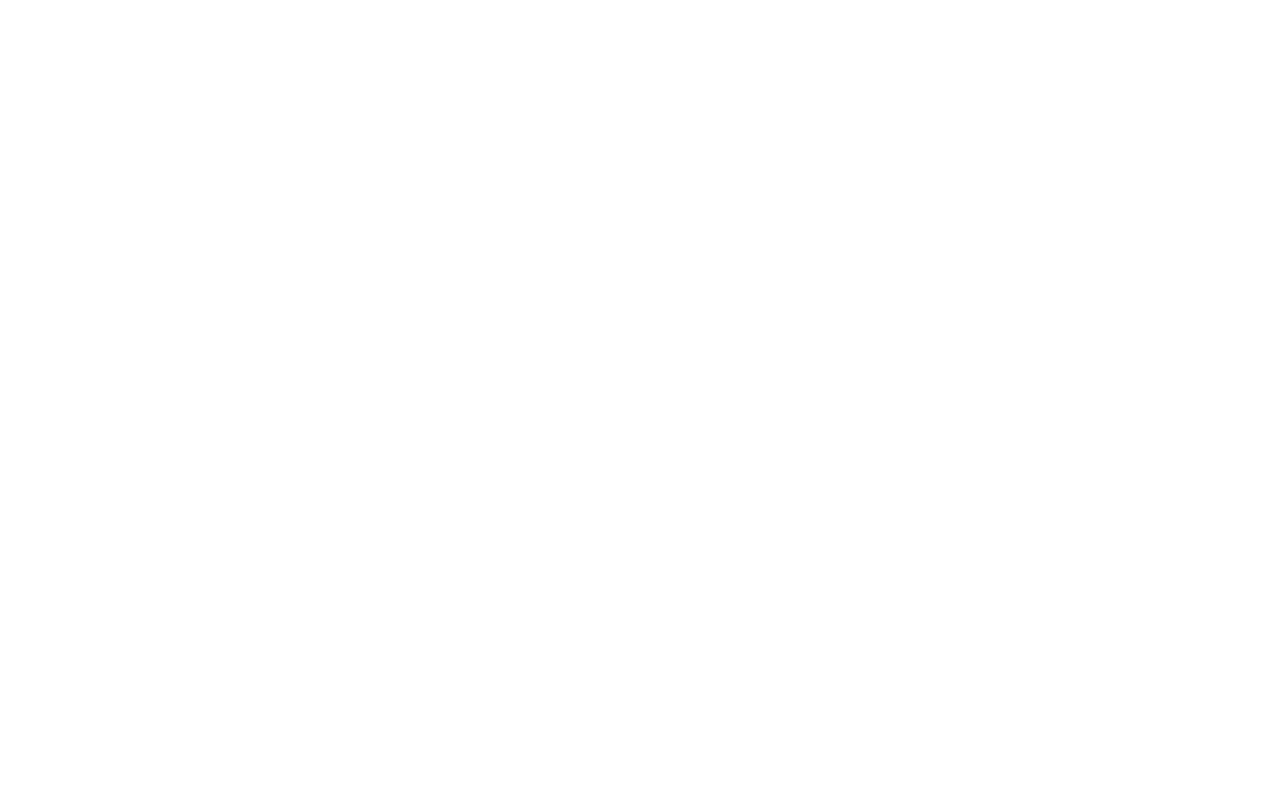
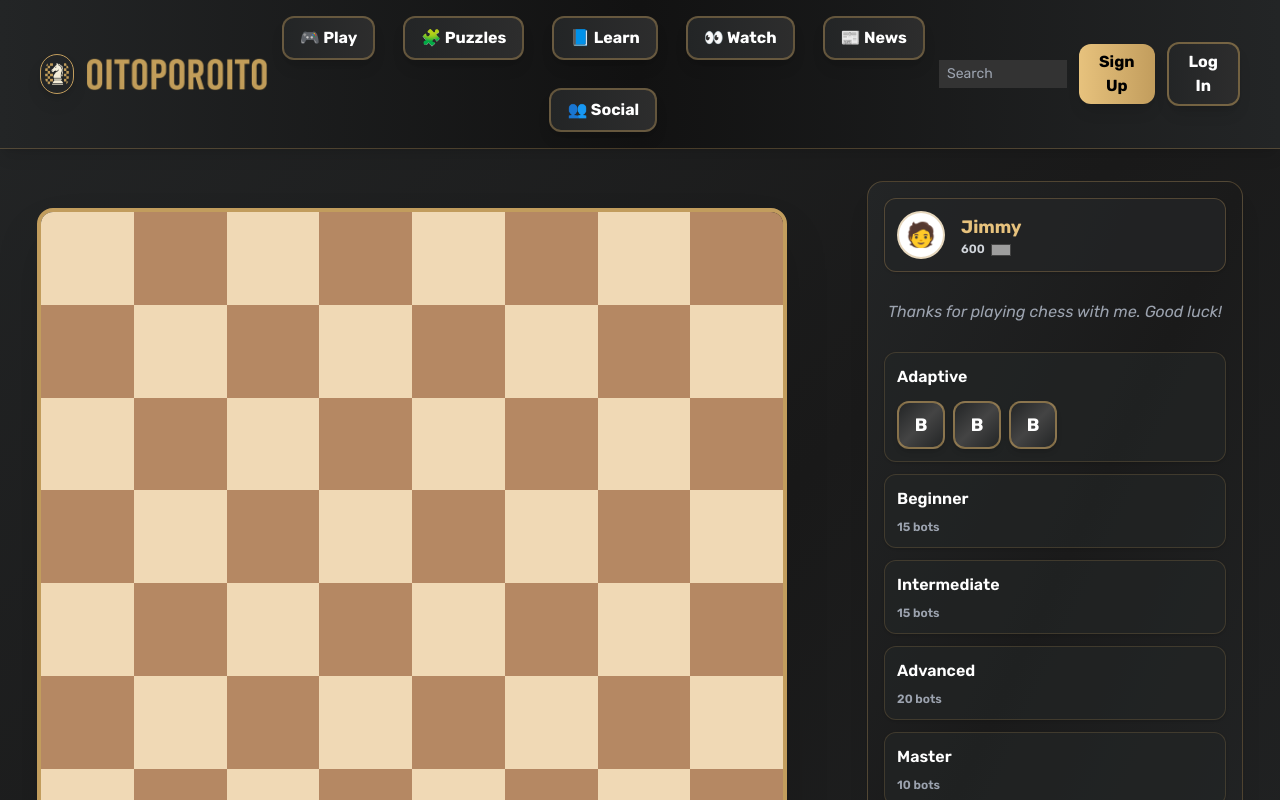
Before and after one commit to isranetoo/OitoPorOito, a React (Vite) app: page /play-computer in a window 1280 px wide. Before the commit this address had no page. Shown: the top 800 px of the page. Built offline with nearby package versions, Linux system fonts and the light colour scheme; grey boxes are pictures that could not be loaded.

Commit message:
[FEAT] Implement PlayComputer page with chess board and bot selection; add routing and components for gameplay

```diff
--- a/src/AppRoutes.jsx
+++ b/src/AppRoutes.jsx
@@ -6,6 +6,7 @@
 import Login from './pages/Login';
 import Signup from './pages/Signup';
 import RatingsPlayers from './pages/RatingsPlayers';
+import PlayComputer from './pages/PlayComputer';
 
 export default function AppRoutes() {
   return (
@@ -15,6 +16,7 @@
         <Route path="/login" element={<Login />} />
         <Route path="/signup" element={<Signup />} />
         <Route path='/ratings-players' element={<RatingsPlayers />} />
+        <Route path='/play-computer' element={<PlayComputer />} />
       </Routes>
     </BrowserRouter>
   );
--- a/src/components/ChessBoardWithCTA.jsx
+++ b/src/components/ChessBoardWithCTA.jsx
@@ -1,4 +1,5 @@
 import React, { useEffect, useState } from "react";
+import { Link } from "react-router-dom";
 import { motion, AnimatePresence } from "framer-motion";
 
 export default function ChessBoardWithCTA() {
@@ -100,9 +101,12 @@
         <button className="w-full bg-gradient-to-r from-[#e7c27d] to-[#c29d5d] text-black py-2.5 rounded-xl text-lg font-bold mb-3 shadow-lg hover:from-[#ffe7b3] hover:to-[#e7c27d] hover:scale-105 transition-all duration-200 focus:outline-none focus:ring-2 focus:ring-[#c29d5d]">
           ▶ Play Online
         </button>
-        <button className="w-full bg-gradient-to-r from-[#232526] to-[#2d2d2d] text-white py-2.5 rounded-xl text-lg font-bold shadow-lg border-2 border-[#c29d5d]/50 hover:from-[#444] hover:to-[#232526] hover:text-[#c29d5d] hover:scale-105 transition-all duration-200 focus:outline-none focus:ring-2 focus:ring-[#c29d5d]">
+        <Link
+          to="/play-computer"
+          className="w-full bg-gradient-to-r from-[#232526] to-[#2d2d2d] text-white py-2.5 rounded-xl text-lg font-bold shadow-lg border-2 border-[#c29d5d]/50 hover:from-[#444] hover:to-[#232526] hover:text-[#c29d5d] hover:scale-105 transition-all duration-200 focus:outline-none focus:ring-2 focus:ring-[#c29d5d] flex items-center justify-center text-center"
+        >
           🤖 Play Computer
-        </button>
+        </Link>
       </motion.section>
     </div>
   );
--- /dev/null
+++ b/src/components/PlayComputer/BotCard.jsx
@@ -0,0 +1,12 @@
+import React from "react";
+
+export default function BotCard({ name }) {
+  return (
+    <div
+      className="w-12 h-12 rounded-xl bg-gradient-to-br from-[#232526] via-[#444] to-[#232526] border-2 border-[#c29d5d]/60 flex items-center justify-center text-white text-lg font-bold shadow-md hover:scale-105 hover:border-[#e7c27d] transition-all duration-200 cursor-pointer select-none"
+      title={name}
+    >
+      {name.charAt(0)}
+    </div>
+  );
+}
--- /dev/null
+++ b/src/components/PlayComputer/BotSidebar.jsx
@@ -0,0 +1,75 @@
+
+import React from "react";
+import BotCard from "./BotCard";
+
+// Função para converter emoji de bandeira para código de país (ex: 🇺🇸 -> us)
+function flagEmojiToCode(flag) {
+  if (!flag) return '';
+  // Unicode offset for regional indicator symbols
+  const codePoints = Array.from(flag, c => c.codePointAt(0) - 0x1F1E6 + 0x61);
+  return String.fromCharCode(...codePoints);
+}
+
+const getFlagUrl = (flag) => {
+  const code = flagEmojiToCode(flag);
+  return code ? `https://flagcdn.com/w40/${code}.png` : '';
+};
+
+const bots = [
+  { name: "Jimmy", rating: 600, flag: "🇺🇸", message: "Thanks for playing chess with me. Good luck!" },
+  { name: "Adaptive", bots: ["Bot 1", "Bot 2", "Bot 3"] },
+  { name: "Beginner", count: 15 },
+  { name: "Intermediate", count: 15 },
+  { name: "Advanced", count: 20 },
+  { name: "Master", count: 10 },
+  { name: "Athletes", count: 12 },
+];
+
+export default function BotSidebar() {
+  return (
+    <div className="space-y-7 text-sm bg-gradient-to-br from-[#232526] via-[#1a1a1a] to-[#232526] rounded-2xl border border-[#c29d5d]/30 p-4 shadow-xl">
+      {/* Destaque principal */}
+      <div className="flex items-center gap-4 bg-[#232526]/80 rounded-xl p-3 border border-[#c29d5d]/30 shadow">
+        <div className="w-12 h-12 rounded-full bg-white flex items-center justify-center border-2 border-[#c29d5d]/40 overflow-hidden">
+          <span className="text-black text-2xl font-bold">🧑</span>
+        </div>
+        <div>
+          <div className="font-bold text-lg text-[#e7c27d]">{bots[0].name}</div>
+          <div className="text-xs text-gray-300 font-semibold">{bots[0].rating} {bots[0].flag && (
+            <img
+              src={getFlagUrl(bots[0].flag)}
+              alt={bots[0].flag}
+              className="inline-block w-5 h-3 ml-1 object-cover rounded-sm border border-[#444] bg-[#232526] align-middle"
+              title={bots[0].flag}
+              draggable={false}
+            />
+          )}</div>
+        </div>
+      </div>
+      <p className="text-gray-400 text-base italic px-1">Thanks for playing chess with me. Good luck!</p>
+
+      {/* Lista de categorias */}
+      <div className="space-y-3">
+        {bots.slice(1).map((bot, idx) => (
+          <div key={idx} className="bg-[#232526]/70 border border-[#c29d5d]/20 p-3 rounded-xl shadow flex flex-col gap-2">
+            <div className="font-semibold text-white text-base">{bot.name}</div>
+            {bot.bots && (
+              <div className="flex gap-2 mt-1">
+                {bot.bots.map((b, i) => (
+                  <BotCard key={i} name={b} />
+                ))}
+              </div>
+            )}
+            {bot.count && (
+              <div className="text-gray-400 text-xs font-semibold">{bot.count} bots</div>
+            )}
+          </div>
+        ))}
+      </div>
+
+      <button className="w-full mt-4 bg-gradient-to-r from-[#e7c27d] to-[#c29d5d] text-black py-2.5 rounded-xl text-lg font-bold shadow-lg hover:from-[#ffe7b3] hover:to-[#e7c27d] hover:scale-105 transition-all duration-200 focus:outline-none focus:ring-2 focus:ring-[#c29d5d]">
+        ▶ Play
+      </button>
+    </div>
+  );
+}
--- /dev/null
+++ b/src/components/PlayComputer/ChessBoard.jsx
@@ -0,0 +1,24 @@
+import React from "react";
+
+export default function ChessBoard() {
+  const rows = Array.from({ length: 8 }, (_, i) => 8 - i);
+  const cols = "abcdefgh".split("");
+
+  return (
+    <div className="grid grid-cols-8 w-[420px] h-[420px] md:w-[750px] md:h-[750px] border-4 border-[#c29d5d] rounded-2xl shadow-2xl overflow-hidden">
+      {rows.map((row) =>
+        cols.map((col, i) => {
+          const isLight = (i + row) % 2 === 0;
+          return (
+            <div
+              key={`${col}${row}`}
+              className={`w-full h-full ${
+                isLight ? "bg-[#f0d9b5]" : "bg-[#b58863]"
+              }`}
+            />
+          );
+        })
+      )}
+    </div>
+  );
+}
--- /dev/null
+++ b/src/pages/PlayComputer.jsx
@@ -0,0 +1,25 @@
+
+import React from "react";
+import ChessBoard from "../components/PlayComputer/ChessBoard";
+import BotSidebar from "../components/PlayComputer/BotSidebar";
+import Navbar from "../components/Navbar";
+import Footer from "../components/Footer";
+
+export default function PlayComputer() {
+  return (
+    <div className="min-h-screen flex flex-col bg-gradient-to-br from-[#232526] via-[#1a1a1a] to-[#232526] text-white">
+      <Navbar />
+      <main className="flex-1 flex flex-col items-center justify-center w-full py-8">
+        <div className="w-full max-w-6xl flex flex-col md:flex-row items-center justify-center gap-0 md:gap-12 px-2 md:px-8">
+          <div className="flex items-center justify-center w-full md:w-auto">
+            <ChessBoard />
+          </div>
+          <div className="mt-8 md:mt-0 md:ml-8 flex-shrink-0">
+            <BotSidebar />
+          </div>
+        </div>
+      </main>
+      <Footer />
+    </div>
+  );
+}
```
